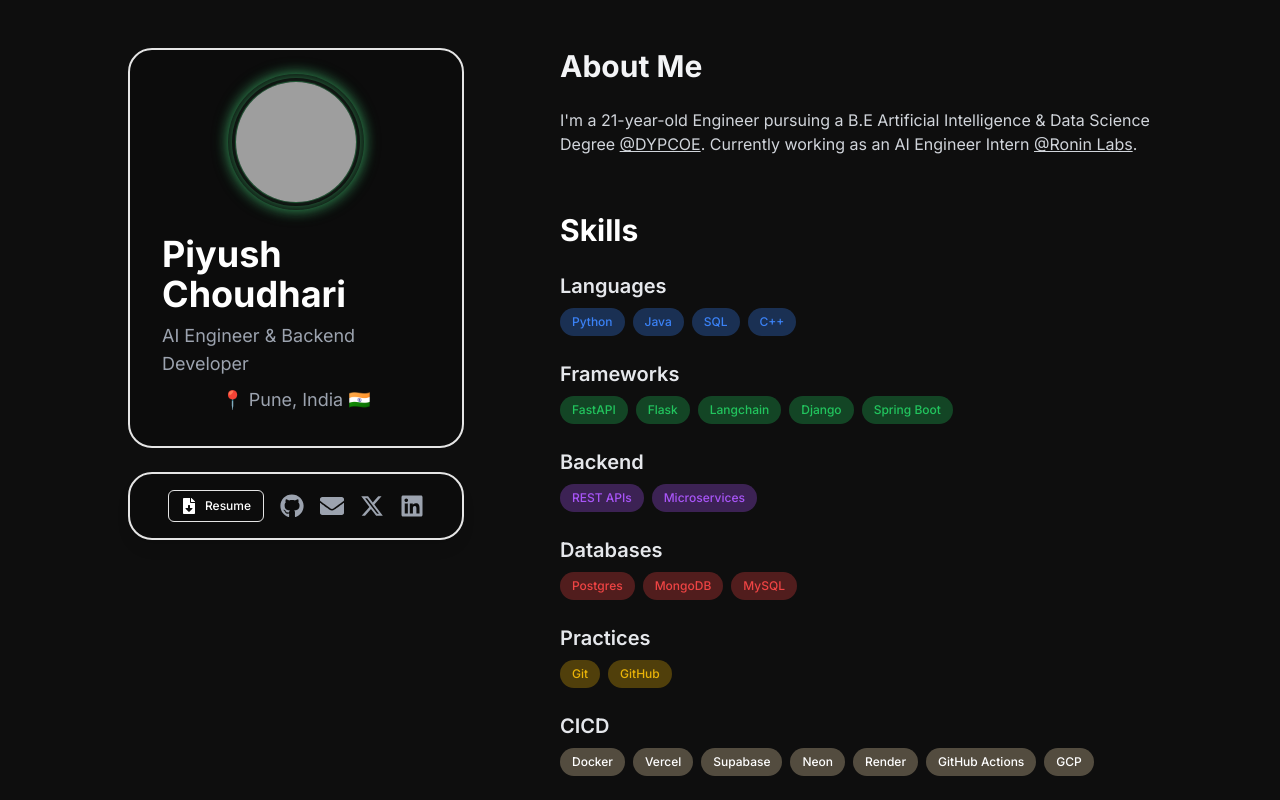
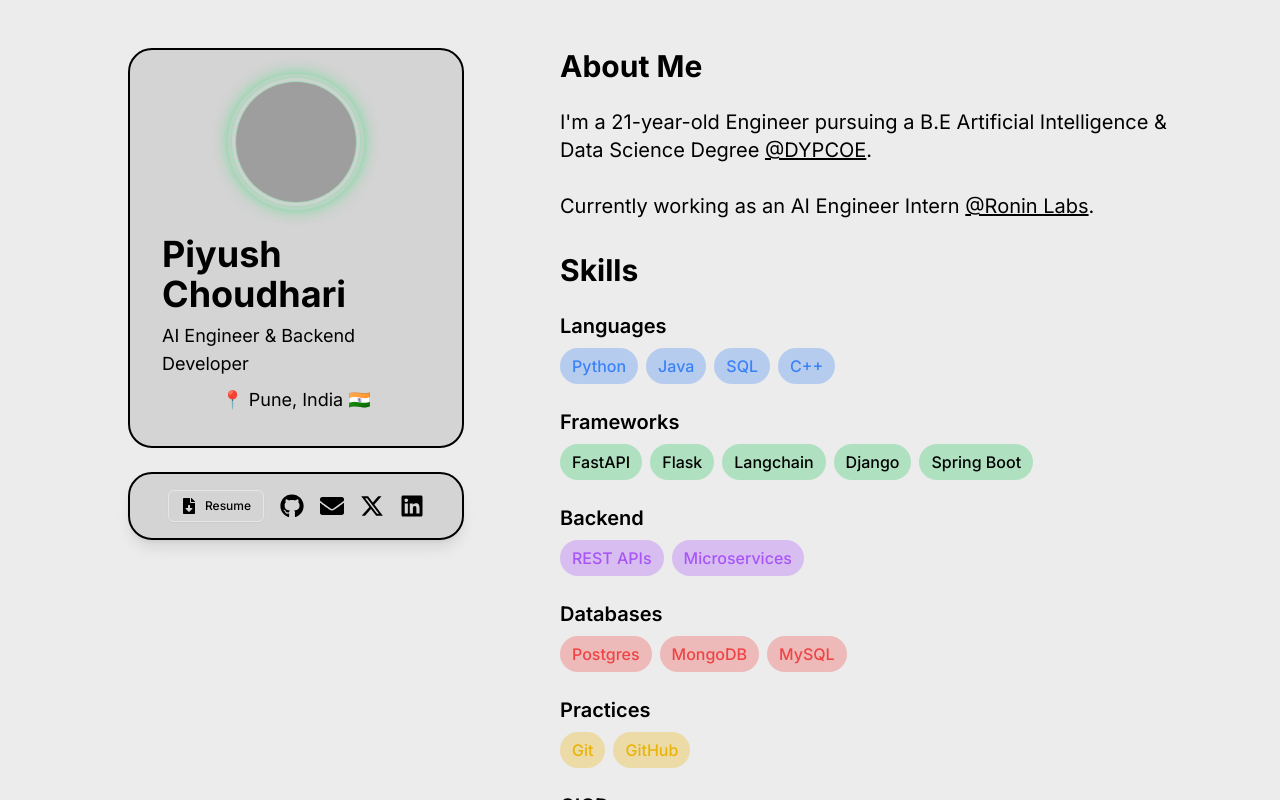
Before and after one commit to capybara-brain346/personal-website, a Next.js app: page / in a window 1280 px wide. Built offline with nearby package versions, Linux system fonts and the light colour scheme; grey boxes are pictures that could not be loaded.

Commit message:
changed theme

```diff
--- a/src/app/page.tsx
+++ b/src/app/page.tsx
@@ -9,10 +9,11 @@
 import Education from "../components/Education";
 import Footer from "../components/Footer";
 import Script from "next/script";
+import { Separator } from "@/components/ui/separator";
 
 export default function Home() {
   return (
-    <div className="min-h-screen bg-[#0e0e0e] text-white">
+    <div className="min-h-screen bg-[#ececec] text-black">
       {/* Mobile Layout */}
       <div className="lg:hidden flex flex-col min-h-screen">
         <main className="p-6 max-w-screen-sm mx-auto flex-grow">
--- a/src/components/About.tsx
+++ b/src/components/About.tsx
@@ -3,12 +3,12 @@
 const About: React.FC = () => {
   return (
     <section id="about" className="mb-8">
-      <h2 className="text-3xl font-bold mb-6 text-gray-100">About Me</h2>
-      <p className="text-gray-300 mb-4">
+      <h2 className="text-3xl font-bold mb-6 text-black">About Me</h2>
+      <p className="text-black text-xl mb-4">
         I&apos;m a 21-year-old Engineer pursuing a B.E Artificial Intelligence &
         Data Science Degree <a href="https://www.dypcoeakurdi.ac.in/" target="_blank" className="underline">@DYPCOE</a>.
+        <br /><br />
         Currently working as an AI Engineer Intern <a href="https://www.linkedin.com/company/ronin-labs/" target="_blank" className="underline">@Ronin Labs</a>.
-        <br /><br />
       </p>
     </section>
   );
--- a/src/components/Chips.tsx
+++ b/src/components/Chips.tsx
@@ -15,18 +15,18 @@
 
 const categoryColors: Record<SkillCategory, { bg: string; text: string }> = {
   languages: { bg: "bg-blue-500", text: "text-blue-500" },
-  frameworks: { bg: "bg-green-500", text: "text-green-500" },
+  frameworks: { bg: "bg-green-500", text: "text-black" },
   backend: { bg: "bg-purple-500", text: "text-purple-500" },
   databases: { bg: "bg-red-500", text: "text-red-500" },
   practices: { bg: "bg-yellow-500", text: "text-yellow-500" },
-  cicd: { bg: "bg-[#F5DEB3]", text: "text-white" },
+  cicd: { bg: "bg-[#F5DEB3]", text: "text-black" },
 };
 
 export const Chip: React.FC<ChipProps> = ({ text, category }) => {
   const { bg, text: textColor } = categoryColors[category];
   return (
     <span
-      className={`inline-block ${bg} bg-opacity-30 px-3 py-1.5 text-xs font-medium ${textColor} mr-2 mb-2 rounded-full`}
+      className={`inline-block ${bg} bg-opacity-30 px-3 py-1.5 font-medium ${textColor} mr-2 mb-2 rounded-full`}
     >
       {text}
     </span>
--- a/src/components/Education.tsx
+++ b/src/components/Education.tsx
@@ -14,7 +14,7 @@
 const Education: React.FC = () => {
   return (
     <section id="education" className="mb-12">
-      <h2 className="text-3xl font-bold mb-6 text-gray-100">Education</h2>
+      <h2 className="text-3xl font-bold mb-6 text-black">Education</h2>
       <ul className="space-y-6">
         {educationData.map((edu, index) => (
           <li
@@ -32,15 +32,15 @@
                 />
               </div>
               <div className="flex-grow">
-                <h3 className="text-xl sm:text-2xl font-semibold text-gray-100">
+                <h3 className="text-xl sm:text-2xl font-semibold text-black">
                   {edu.degree}
                 </h3>
-                <p className="text-base sm:text-lg underline text-gray-300">
+                <p className="text-base sm:text-lg underline text-black">
                   <a href="https://www.dypcoeakurdi.ac.in/" target="_blank">
                     {edu.university}
                   </a>
                 </p>
-                <p className="text-sm sm:text-base text-gray-400">
+                <p className="text-sm sm:text-base text-black">
                   {edu.period}
                 </p>
               </div>
--- a/src/components/Experience.tsx
+++ b/src/components/Experience.tsx
@@ -29,7 +29,7 @@
 const Experience: React.FC = () => {
   return (
     <section id="experience" className="mb-12">
-      <h2 className="text-3xl font-bold mb-6 text-gray-100">Experience</h2>
+      <h2 className="text-3xl font-bold mb-6 text-black">Experience</h2>
       <div className="space-y-6">
         {experiences.map((job, index) => (
           <div key={index} className="relative pl-8 before:content-[''] before:absolute before:left-0 before:top-0 before:bottom-0 before:w-0.5 before:bg-gray-600">
@@ -44,9 +44,9 @@
                 />
               </div>
               <div className="flex-grow mb-10">
-                <h3 className="text-2xl font-semibold text-gray-100">{job.title}</h3>
-                <p className="text-lg underline text-gray-300"><a href='https://www.linkedin.com/company/ronin-labs/' target="_blank">{job.company}, {job.location}</a></p>
-                <p className="text-gray-400">{job.period}</p>
+                <h3 className="text-2xl font-semibold text-black">{job.title}</h3>
+                <p className="text-lg underline text-black"><a href='https://www.linkedin.com/company/ronin-labs/' target="_blank">{job.company}, {job.location}</a></p>
+                <p className="text-black">{job.period}</p>
               </div>
             </div>
             {/* <ul className="space-y-2 text-gray-300 mb-4">
--- a/src/components/Footer.tsx
+++ b/src/components/Footer.tsx
@@ -3,7 +3,7 @@
 
 const Footer: React.FC = () => {
   return (
-    <footer className="text-gray-300 py-6 mt-12">
+    <footer className="text-black py-6 mt-12">
       <div className="container mx-auto px-4">
         <Separator className="mb-6" />
         <div className="flex flex-col rounded-full items-center justify-center space-y-4">
--- a/src/components/Header.tsx
+++ b/src/components/Header.tsx
@@ -4,11 +4,11 @@
 
 const Header: React.FC = () => {
   return (
-    <header className="bg-black bg-opacity-10 p-8 rounded-3xl border-2 flex flex-col items-center">
+    <header className="bg-black bg-opacity-10 p-8 rounded-3xl border-2 border-black flex flex-col items-center">
       <GlowingProfile />
       <h1 className="text-2xl sm:text-3xl md:text-4xl font-bold mt-2 mb-2">Piyush Choudhari</h1>
-      <h2 className="text-base sm:text-lg text-gray-400 mb-2">AI Engineer & Backend Developer</h2>
-      <h2 className="text-base sm:text-lg text-gray-400">📍 Pune, India 🇮🇳</h2>
+      <h2 className="text-base sm:text-lg text-black mb-2">AI Engineer & Backend Developer</h2>
+      <h2 className="text-base sm:text-lg text-black">📍 Pune, India 🇮🇳</h2>
     </header>
   );
 };
--- a/src/components/Projects.tsx
+++ b/src/components/Projects.tsx
@@ -70,7 +70,7 @@
   return (
     <>
       <section id="projects" className="py-4 mb-12">
-        <h2 className="text-3xl font-bold mb-6 text-gray-100">Projects</h2>
+        <h2 className="text-3xl font-bold mb-6 text-black">Projects</h2>
         <ul className="space-y-12">
           {projects.map((project, index) => (
             <li
@@ -88,10 +88,10 @@
                   />
                 </div>
                 <div className="md:w-2/3">
-                  <h3 className="text-2xl font-semibold mb-3 text-gray-100">
+                  <h3 className="text-2xl font-semibold mb-3 text-black">
                     {project.name}
                   </h3>
-                  <ul className="space-y-2 text-gray-300 mb-4">
+                  <ul className="space-y-2 text-black mb-4">
                     {project.description.map((point, pointIndex) => (
                       <li key={pointIndex} className="flex items-start">
                         <span className="mr-2 mt-1.5 text-gray-500">•</span>
@@ -106,7 +106,7 @@
                         href={project.githubLink}
                         target="_blank"
                         rel="noopener noreferrer"
-                        className="flex items-center text-gray-300 hover:text-white transition-colors duration-300"
+                        className="flex items-center text-black hover:text-white transition-colors duration-300"
                       >
                         <FaGithub className="mr-2" />
                         <span>GitHub</span>
--- a/src/components/Skills.tsx
+++ b/src/components/Skills.tsx
@@ -21,12 +21,12 @@
 const Skills: React.FC = () => {
   return (
     <div>
-      <h2 className="text-3xl font-bold mb-6 text-white">Skills</h2>
+      <h2 className="text-3xl font-bold mb-6 text-black">Skills</h2>
 
       {(Object.entries(skills) as [SkillCategory, string[]][]).map(
         ([category, items]) => (
           <div key={category} className="mb-4">
-            <h4 className="text-xl font-semibold mb-2 text-gray-200 capitalize">
+            <h4 className="text-xl font-semibold mb-2 text-black capitalize">
               {category === "cicd" ? category.toUpperCase() : category}
             </h4>
             <ChipList items={items} category={category} />
--- a/src/components/SocialLinks.tsx
+++ b/src/components/SocialLinks.tsx
@@ -7,14 +7,14 @@
 
 const SocialLinks: React.FC = () => {
   return (
-    <div className="flex flex-row justify-center items-center space-x-4 sm:space-x-4 border-2 bg-black bg-opacity-10 p-2 sm:p-4 rounded-3xl overflow-x-auto shadow-lg transition-shadow hover:shadow-2xl">
+    <div className="flex flex-row justify-center items-center space-x-4 sm:space-x-4 border-2 border-black bg-black bg-opacity-10 p-2 sm:p-4 rounded-3xl overflow-x-auto shadow-lg transition-shadow hover:shadow-2xl">
       <ResumeButton />
       <div className="group relative">
         <a
           href="https://github.com/capybara-brain346"
           target="_blank"
           rel="noopener noreferrer"
-          className="text-gray-400 hover:text-white transition-transform transform hover:scale-125 hover:rotate-12"
+          className="text-black hover:text-white transition-transform transform hover:scale-125 hover:rotate-12"
         >
           <FaGithub size={24} />
         </a>
@@ -23,7 +23,7 @@
       <div className="group relative">
         <a
           href="mailto:choudhari.piyush@gmail.com"
-          className="text-gray-400 hover:text-white transition-transform transform hover:scale-125 hover:rotate-12"
+          className="text-black hover:text-white transition-transform transform hover:scale-125 hover:rotate-12"
         >
           <FaEnvelope size={24} />
         </a>
@@ -34,7 +34,7 @@
           href="https://x.com/piyush_yip"
           target="_blank"
           rel="noopener noreferrer"
-          className="text-gray-400 hover:text-white transition-transform transform hover:scale-125 hover:rotate-12"
+          className="text-black hover:text-white transition-transform transform hover:scale-125 hover:rotate-12"
         >
           <FaXTwitter size={24} />
         </a>
@@ -44,7 +44,7 @@
           href="https://www.linkedin.com/in/piyush-choudhari/"
           target="_blank"
           rel="noopener noreferrer"
-          className="text-gray-400 hover:text-white transition-transform transform hover:scale-125 hover:rotate-12"
+          className="text-black hover:text-white transition-transform transform hover:scale-125 hover:rotate-12"
         >
           <FaLinkedin size={24} />
         </a>
```
